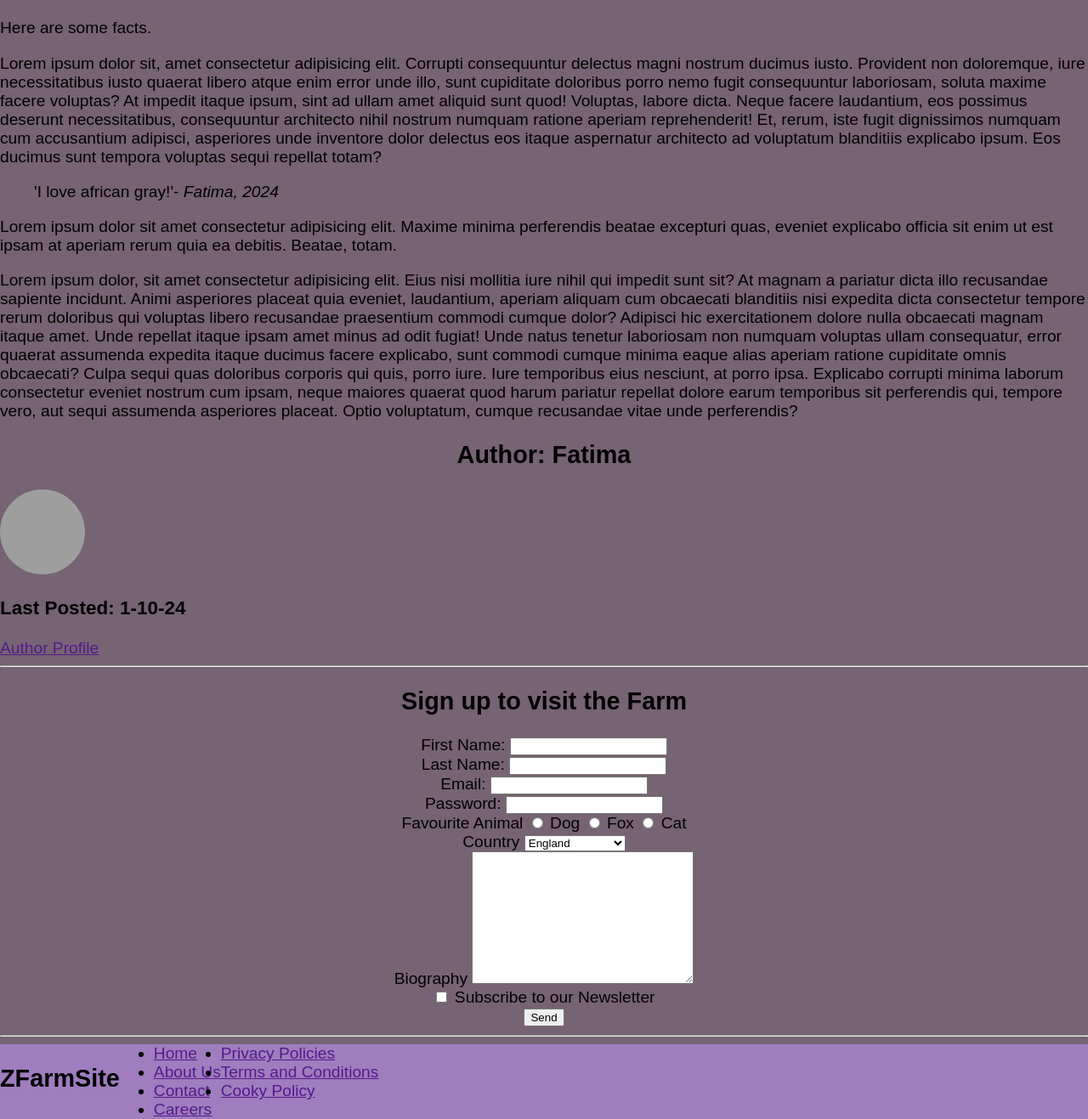
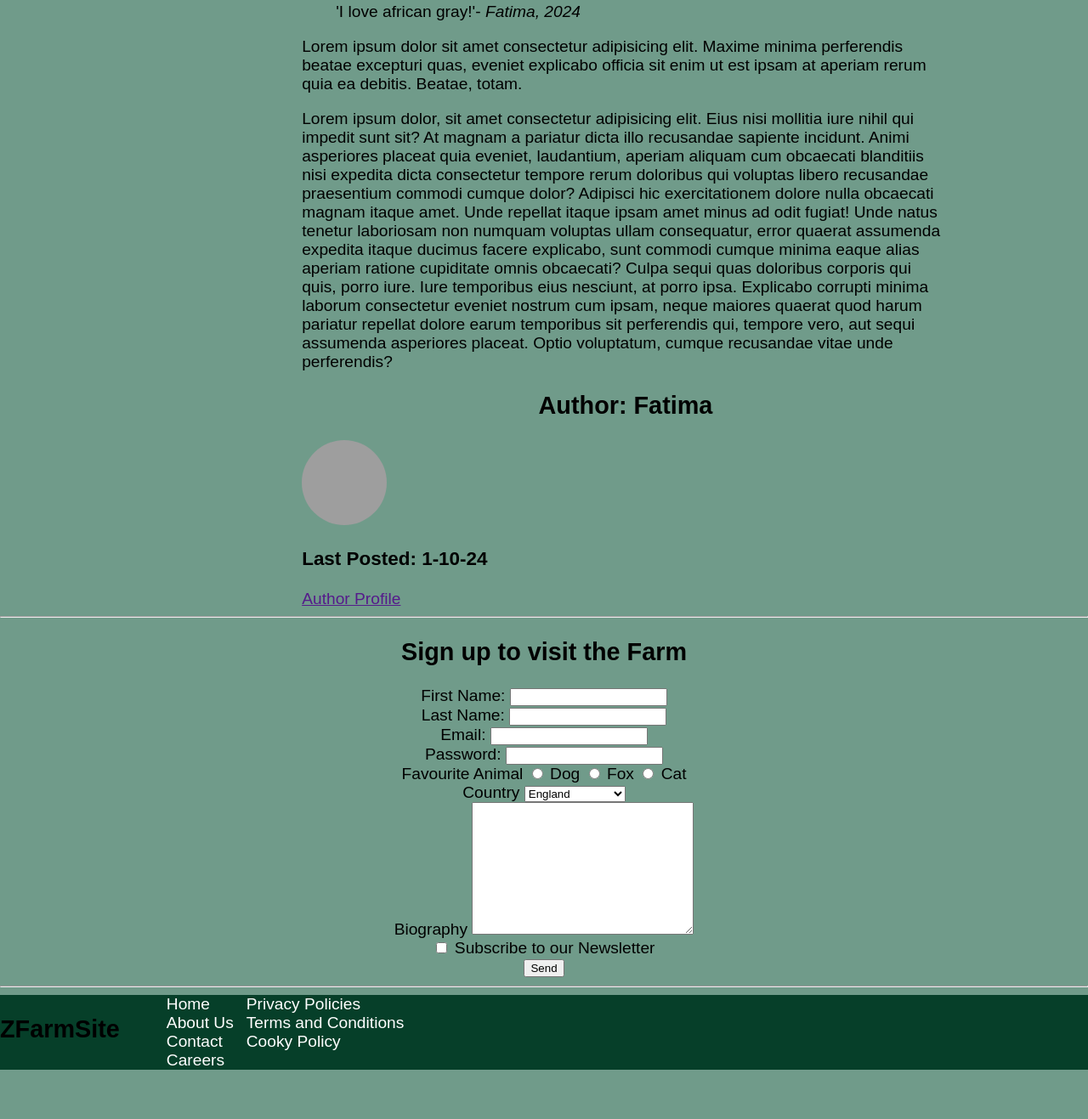
Before and after one commit to FatimaZia31/FatimaZia31.github.io, a plain HTML site: page index.html in a window 1280 px wide. Shown: the part 503-1820 px from the top of the page at 85% size. After the commit the page ends 1762 px from the top, so only its background shows below. Drawn offline with Linux system fonts and the light colour scheme; no server answers; grey boxes are pictures that could not be loaded.

Commit message:
initial commit

```diff
--- a/style.css
+++ b/style.css
@@ -1,5 +1,5 @@
 body {
-    background-color: rgb(118, 99, 115);
+    background-color: rgb(112, 155, 138);
     font-family: Arial, Helvetica, sans-serif;
     margin: 0px;
     font-size: 1.5vw
@@ -9,7 +9,7 @@ h1 {
     margin: 0px;
     padding: 8px;
     font-family: "Fredoka One", sans-serif;
-    box-shadow: 4px 4px 10px 5px rgb(57, 2, 57);
+    box-shadow: 4px 4px 10px 5px rgb(1, 45, 22);
     width: 16%;
 }
 
@@ -18,7 +18,7 @@ ul {
 }
 
 body > header {
-    background-color: rgb(109, 70, 108);
+    background-color: rgb(3, 57, 36);
     color: white;
     display: flex;
     height: 12vh;
@@ -48,9 +48,18 @@ body > header > nav > ul {
     border-radius: 15%;
 }
 
-body > main > article {
+body > main article {
     width: 70%;
     margin: auto;
+}
+
+#main-content {
+    display: flex;
+    justify-content: space-around;
+}
+
+#main-content > div{
+    width: 85%;
 }
 
 form{
@@ -65,10 +74,20 @@ img{
     border-radius:50% ;
 }
 body > footer {
-    background-color: rgb(159, 125, 191);
+    background-color: rgb(6, 63, 41);
     display: flex;
 }
 
 #footer-ul {
     display: flex;
+    list-style: none;
 }
+
+#footer-ul > div > li {
+    margin-left: 15px;
+}
+
+#footer-ul > div > li > a {
+    text-decoration: none;
+    color: white;
+}
```
